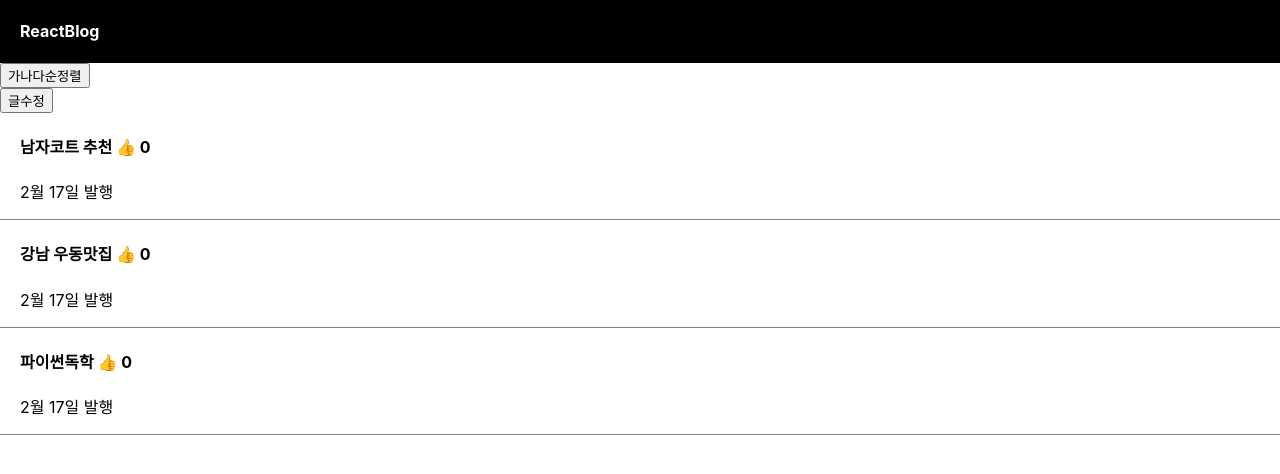
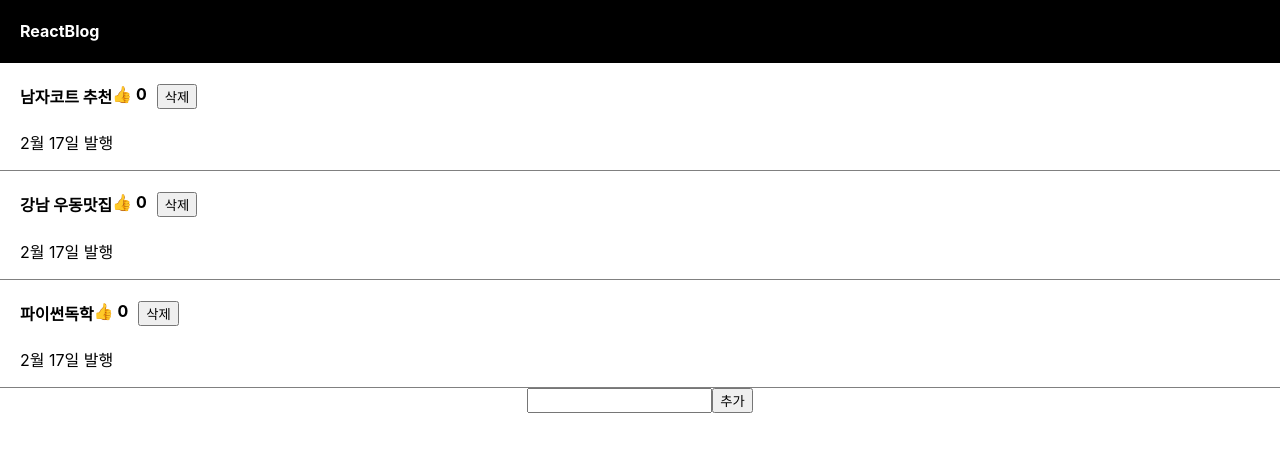
Before and after one commit to SongE12/React_Blog, a React (Create React App) app: page / in a window 1280 px wide. Shown: the top 474 px of the page. Built offline with nearby package versions, Linux system fonts and the light colour scheme.

Commit message:
글목록 추가/삭제 버튼 구현

```diff
--- a/src/App.css
+++ b/src/App.css
@@ -24,3 +24,16 @@ button {
   background: #eee;
   text-align: left;
 }
+
+.input {
+  display: flex;
+  justify-content: center;
+}
+
+h4 {
+  display: flex;
+}
+
+h4 button {
+  margin-left: 10px;
+}
--- a/src/App.js
+++ b/src/App.js
@@ -10,31 +10,13 @@ function App() {
   let [따봉, 따봉변경] = useState([0, 0, 0]);
   let [modal, setModal] = useState(false);
   let [title, setTitle] = useState(0);
+  let [input, setInput] = useState();
 
   return (
     <div className="App">
       <div className="black-nav">
         <h4>ReactBlog</h4>
       </div>
-
-      <button
-        onClick={() => {
-          let copy = [...글제목];
-          글제목변경(copy.sort());
-        }}
-      >
-        가나다순정렬
-      </button>
-
-      <button
-        onClick={() => {
-          let copy = [...글제목];
-          copy[0] = "여자코드 추천";
-          글제목변경(copy);
-        }}
-      >
-        글수정
-      </button>
 
       {글제목.map(function (a, i) {
         return (
@@ -49,20 +31,54 @@ function App() {
             >
               {글제목[i]}{" "}
               <span
-                onClick={() => {
+                onClick={(e) => {
+                  e.stopPropagation();
                   let copy = [...따봉];
                   copy[i] += 1;
                   따봉변경(copy);
                 }}
               >
-                👍
-              </span>{" "}
-              {따봉[i]}
+                👍 {따봉[i]}
+              </span>
+              <button
+                onClick={(e) => {
+                  e.stopPropagation();
+                  let copy = [...글제목];
+                  copy.splice(i, 1);
+                  글제목변경(copy);
+                  let like = [...따봉];
+                  like.splice(i, 1);
+                  따봉변경(like);
+                }}
+              >
+                삭제
+              </button>
             </h4>
             <p>2월 17일 발행</p>
           </div>
         );
       })}
+
+      <div className="input">
+        <input
+          onChange={(e) => {
+            setInput(e.target.value);
+          }}
+          type="text"
+        />
+        <button
+          onClick={() => {
+            let copy = [...글제목];
+            copy.unshift(input);
+            글제목변경(copy);
+            let like = [...따봉];
+            like.unshift(0);
+            따봉변경(like);
+          }}
+        >
+          추가
+        </button>
+      </div>
 
       {modal ? (
         <Modal 글제목={글제목} 글제목변경={글제목변경} title={title} />
```
